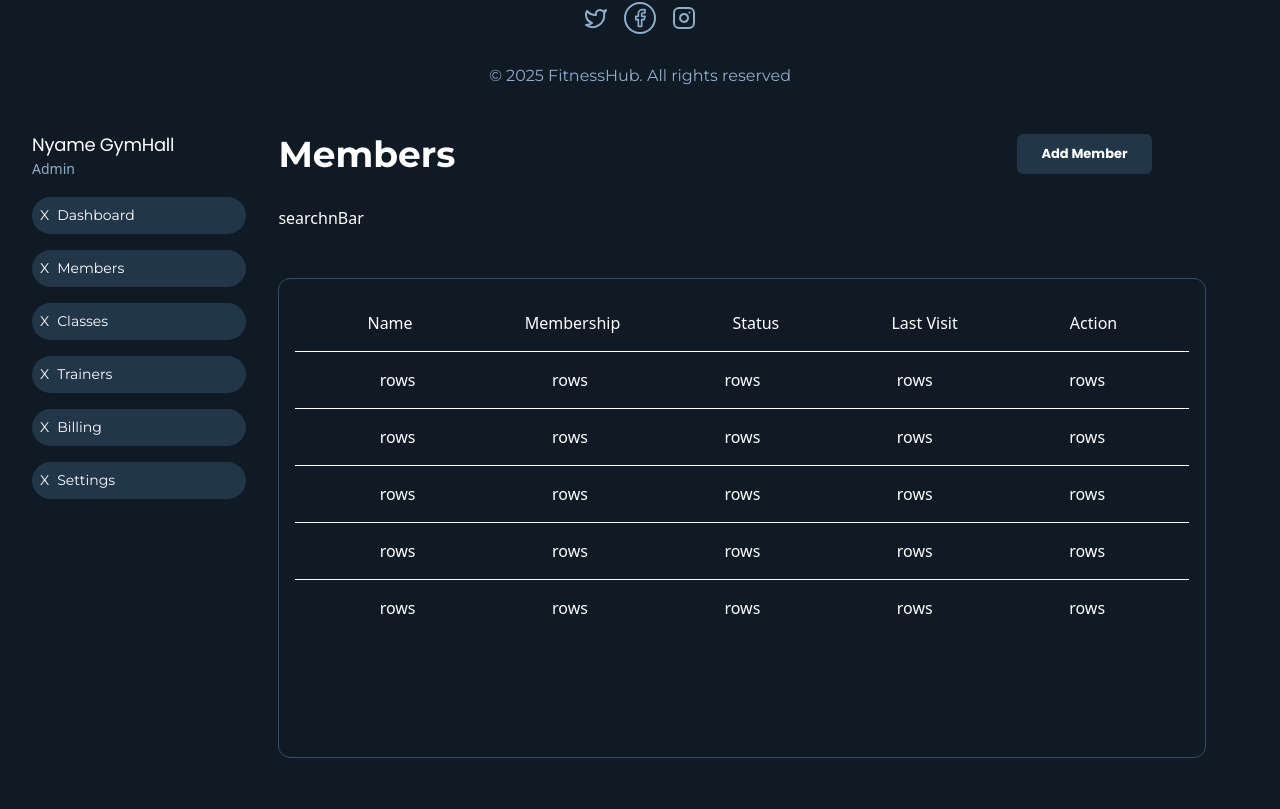
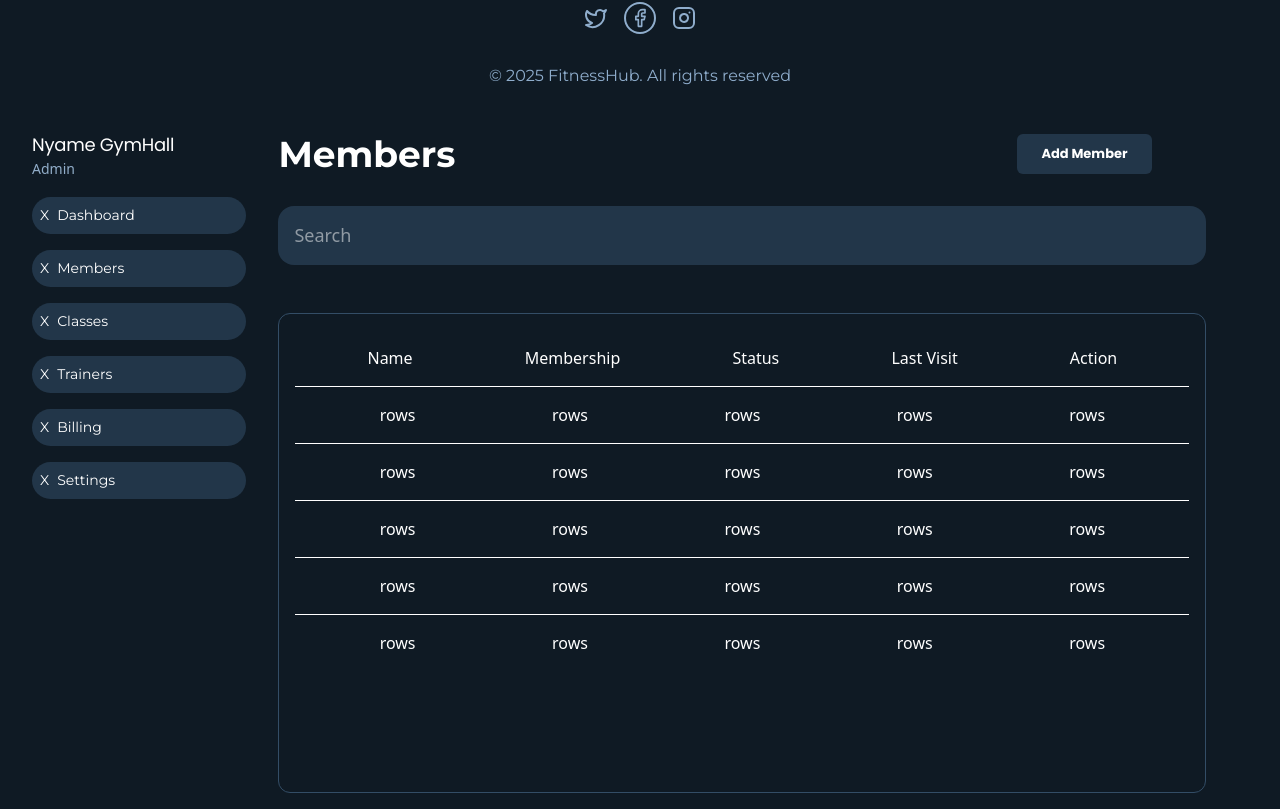
Before and after one commit to mafindijr/Gym-Management-System, a React (Vite) app: page / in a window 1280 px wide. Shown: the part 807-1616 px from the top of the page. Before the commit the page ends 1581 px from the top, so only its background shows below. Built offline with nearby package versions, Linux system fonts and the light colour scheme.

Commit message:
renove hard inpurt and import one

```diff
--- a/src/Components/search-input.jsx
+++ b/src/Components/search-input.jsx
@@ -1,7 +1,9 @@
 import React from 'react'
 
-export default function searchnBar() {
+export default function SearchBar() {
   return (
-    <div>searchnBar</div>
+    <form action="">
+         <input type='text' placeholder='Search' className='bg-[#223649] w-[928px] outline-0 p-4 rounded-2xl text-[18px]'/>
+    </form>
   )
 }
```
